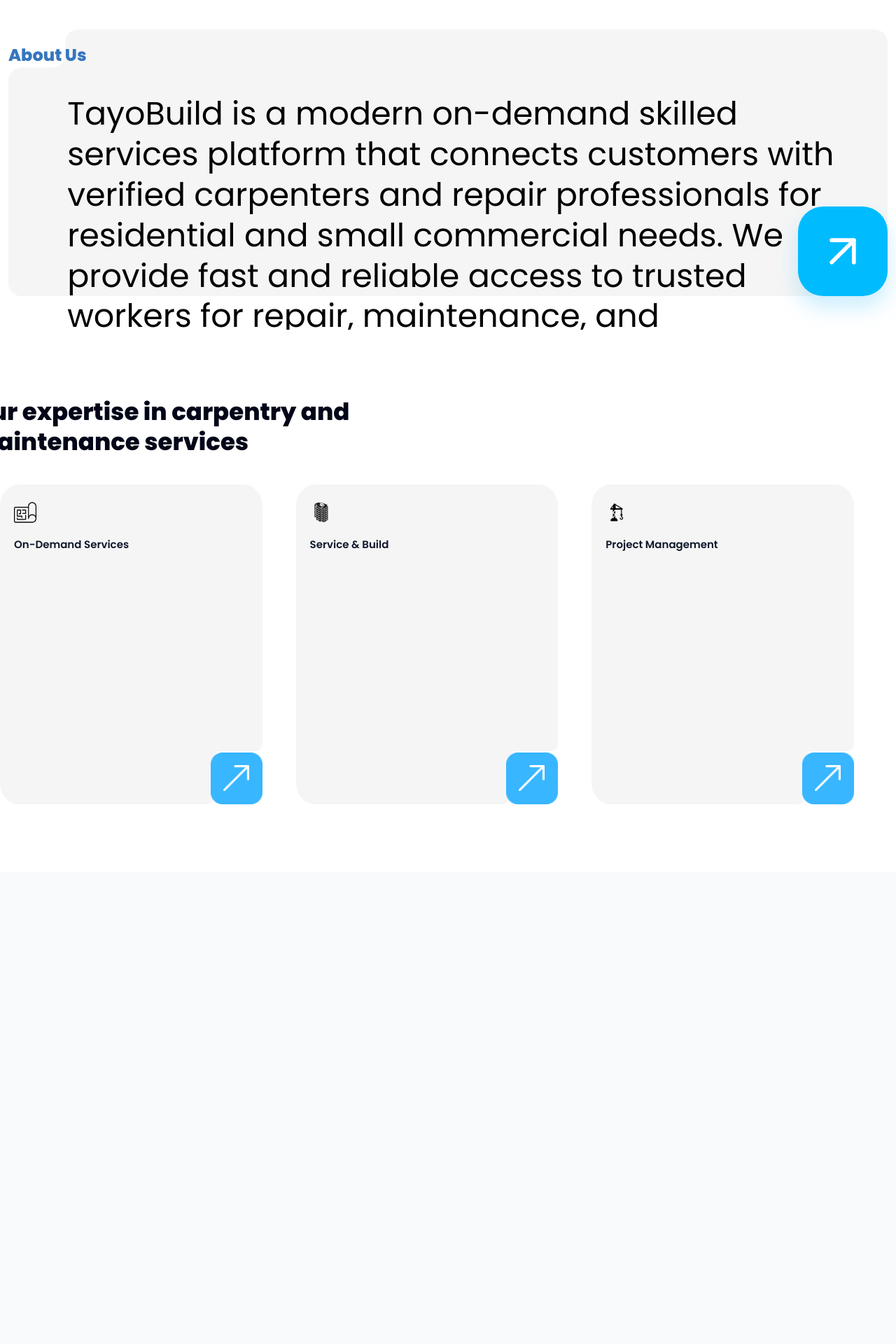
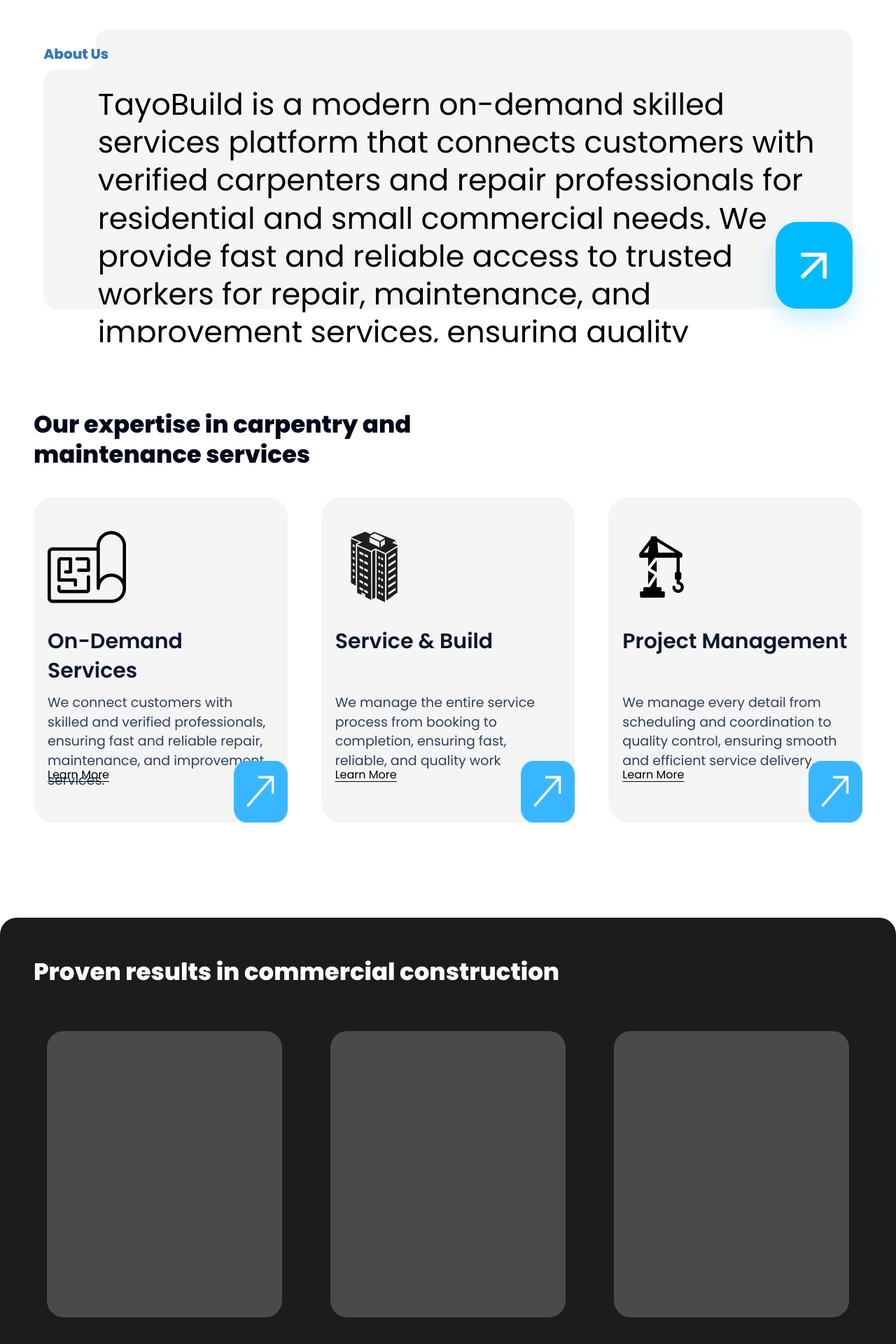
Before and after one commit to jandr003/TayoBuild, a React (Vite) app: page / in a window 1280 px wide. Shown: the part 880-2800 px from the top of the page at 70% size. Before the commit the page ends 2125 px from the top, so only its background shows below. Built offline with nearby package versions, Linux system fonts and the light colour scheme.

Commit message:
Update project

```diff
--- a/src/pages/AboutSection.jsx
+++ b/src/pages/AboutSection.jsx
@@ -1,5 +1,11 @@
 import { ArrowUpRight } from 'lucide-react'
 import subtractImage from '../assets/images/Subtract.png'
+
+const paragraphText = (
+  <>
+    TayoBuild is a modern on-demand skilled services platform that connects customers with verified carpenters and repair professionals for residential and small commercial needs. We provide fast and reliable access to trusted workers for repair, maintenance, and improvement services, ensuring quality workmanship and customer satisfaction in every project.
+  </>
+)
 
 export default function AboutSection() {
   return (
@@ -7,36 +13,57 @@
       id="about"
       className="relative overflow-hidden bg-white px-2 pt-28 pb-10 sm:px-3 sm:pt-32 lg:px-3 lg:pt-40 lg:pb-12"
     >
-      <div className="relative mx-auto h-[350px] w-full max-w-[calc(100vw-1.5rem)] sm:h-[340px] md:h-[360px] lg:aspect-[1332/404] lg:h-auto">
-        <div className="absolute inset-0 lg:hidden">
-          <div className="absolute bottom-[72px] left-[86px] right-0 top-0 rounded-t-2xl bg-[#f4f4f4] sm:bottom-[138px] sm:left-[110px] md:bottom-[148px] md:left-[128px]" />
-          <div className="absolute bottom-0 left-0 right-[72px] top-[54px] rounded-2xl bg-[#f4f4f4] sm:right-[138px] sm:top-[68px] md:right-[148px] md:top-[78px]" />
+      <div className="relative mx-auto w-[97%] max-w-[calc(96vw-1.5rem)] sm:w-[95%] md:w-[93%] lg:hidden">
+        <div className="relative rounded-2xl bg-[#f4f4f4] px-6 pb-24 pt-6 sm:px-10 sm:pb-28 sm:pt-8 md:px-12 md:pb-32 md:pt-9">
+          <div className="absolute left-0 top-0 h-[38px] w-[88px] rounded-br-2xl bg-white sm:h-[42px] sm:w-[102px] md:h-[46px] md:w-[110px]" />
+
+          <p className="relative z-10 top-[-20px] -ml-3 font-['Poppins'] text-[15px] font-extrabold text-[#3676BD] sm:top-[-24px] sm:-ml-4 sm:text-[16px] md:top-[-28px] md:-ml-5 md:text-[17px]">
+            About Us
+          </p>
+
+          <p className="mt-6 font-['Poppins'] text-[25px] font-normal leading-[1.36] text-black sm:mt-7 sm:text-[28px] sm:leading-[1.38] md:mt-8 md:text-[30px] md:leading-[1.36]">
+            {paragraphText}
+          </p>
+
+          <div className="absolute bottom-0 right-0 h-[70px] w-[62px] rounded-tl-2xl bg-white sm:h-[122px] sm:w-[108px] md:h-[130px] md:w-[116px]" />
+
+          <button
+            type="button"
+            className="absolute bottom-0 right-0 z-10 flex h-[58px] w-[52px] items-center justify-center rounded-[16px] bg-sky-400 text-white shadow-[0_16px_30px_rgba(56,189,248,0.26)] transition hover:bg-sky-500 active:scale-95 sm:h-[100px] sm:w-[88px] sm:rounded-[26px] md:h-[108px] md:w-[96px] md:rounded-[28px]"
+            aria-label="Explore about TayoBuild"
+          >
+            <span className="flex h-9 w-9 items-center justify-center sm:h-[68px] sm:w-[68px] md:h-[74px] md:w-[74px]">
+              <ArrowUpRight className="h-8 w-8 sm:h-[60px] sm:w-[60px] md:h-[66px] md:w-[66px]" strokeWidth={1.8} />
+            </span>
+          </button>
         </div>
+      </div>
 
+      <div className="relative mx-auto hidden h-auto w-[92%] lg:block lg:aspect-[1332/460]">
         <img
           src={subtractImage}
           alt=""
-          className="absolute inset-0 hidden h-full w-full object-fill lg:block"
+          className="absolute inset-0 h-full w-full object-fill"
           aria-hidden="true"
         />
 
-        <p className="absolute left-2 top-7 z-10 font-['Poppins'] text-[16px] font-extrabold text-[#3676BD] sm:left-3 sm:top-8 sm:text-[18px] lg:left-[0%] lg:top-[5%] lg:text-[24px]">
+        <p className="absolute left-[0%] top-[5%] z-10 font-['Poppins'] text-[20px] font-extrabold text-[#3676BD]">
           About Us
         </p>
 
-        <div className="absolute left-6 right-[28px] top-[78px] z-10 sm:left-10 sm:right-[90px] sm:top-[88px] md:left-12 md:right-[110px] md:top-[94px] lg:left-[6.7%] lg:right-[2%] lg:top-[24%]">
-          <p className="font-['Poppins'] text-[18px] font-normal leading-[1.36] text-black sm:text-[21px] sm:leading-[1.38] md:text-[24px] md:leading-[1.36] lg:text-[46px] lg:leading-[1.26]">
-            TayoBuild is a modern on-demand skilled services platform that connects customers with verified carpenters and repair professionals for residential and small commercial needs. We provide fast and reliable access to trusted workers for repair, maintenance, and improvement services, ensuring quality workmanship and <br className="lg:hidden" />customer satisfaction <br className="hidden lg:block" />in every project.
+        <div className="absolute left-[6.7%] right-[2%] top-[20%] z-10">
+          <p className="font-['Poppins'] text-[43px] font-normal leading-[1.26] text-black">
+            TayoBuild is a modern on-demand skilled services platform that connects customers with verified carpenters and repair professionals for residential and small commercial needs. We provide fast and reliable access to trusted workers for repair, maintenance, and improvement services, ensuring quality workmanship and <br />customer satisfaction in every project.
           </p>
         </div>
 
         <button
           type="button"
-          className="absolute bottom-0 right-0 z-10 flex h-[62px] w-[62px] items-center justify-center rounded-[18px] bg-sky-400 text-white shadow-[0_16px_30px_rgba(56,189,248,0.26)] transition hover:bg-sky-500 active:scale-95 sm:h-[120px] sm:w-[120px] sm:rounded-[34px] md:h-[128px] md:w-[128px] md:rounded-[36px] lg:h-[128px] lg:w-[128px] lg:rounded-[36px]"
+          className="absolute bottom-0 right-0 z-10 flex h-[124px] w-[110px] items-center justify-center rounded-[31px] bg-sky-400 text-white shadow-[0_16px_30px_rgba(56,189,248,0.26)] transition hover:bg-sky-500 active:scale-95"
           aria-label="Explore about TayoBuild"
         >
-          <span className="flex h-10 w-10 items-center justify-center sm:h-[80px] sm:w-[80px] md:h-[86px] md:w-[86px] lg:h-[86px] lg:w-[86px]">
-            <ArrowUpRight className="h-9 w-9 sm:h-[72px] sm:w-[72px] md:h-[76px] md:w-[76px] lg:h-[76px] lg:w-[76px]" strokeWidth={1.8} />
+          <span className="flex h-[82px] w-[82px] items-center justify-center">
+            <ArrowUpRight className="h-[75px] w-[75px]" strokeWidth={1.8} />
           </span>
         </button>
       </div>
--- a/src/pages/Home.jsx
+++ b/src/pages/Home.jsx
@@ -13,6 +13,7 @@
 import reviewAvatarThree from '../assets/images/Ellipse 08.png'
 import AboutSection from './AboutSection.jsx'
 import ServicesSelection from './ServicesSelection.jsx'
+import ProjectsSelection from './ProjectsSelection.jsx'
 
 const desktopBuildingSlides = [
   buildNowImage,
@@ -283,6 +284,7 @@
 
       <AboutSection />
       <ServicesSelection />
+      <ProjectsSelection />
     </main>
   )
 }
--- a/src/pages/ProjectsSelection.jsx
+++ b/src/pages/ProjectsSelection.jsx
@@ -0,0 +1,34 @@
+const projectCards = [
+	{ id: 1 },
+	{ id: 2 },
+	{ id: 3 },
+	{ id: 4 },
+	{ id: 5 },
+	{ id: 6 },
+]
+
+export default function ProjectsSelection() {
+	return (
+		<section
+			id="projects"
+			className="mx-auto my-10 max-w-[1350px] rounded-[24px] bg-[#1c1c1c] px-4 py-10 sm:px-8 sm:py-12 lg:px-12 lg:py-14"
+		>
+			<div className="mx-auto max-w-[1250px]">
+				<h2 className="font-['Poppins'] text-[24px] font-black leading-[1.25] text-white sm:text-[30px] lg:text-[34px]">
+					Proven results in commercial construction
+				</h2>
+
+				<div className="mt-10 grid grid-cols-1 gap-6 sm:grid-cols-2 sm:gap-8 lg:grid-cols-3 lg:gap-8">
+					{projectCards.map((project) => (
+						<div
+							key={project.id}
+							className="flex aspect-[0.82] w-full items-center justify-center"
+						>
+							<div className="h-[90%] w-[90%] rounded-[24px] bg-[#4a4a4a] transition-transform duration-300 hover:-translate-y-1" />
+						</div>
+					))}
+				</div>
+			</div>
+		</section>
+	)
+}
--- a/src/pages/ServicesSelection.jsx
+++ b/src/pages/ServicesSelection.jsx
@@ -13,16 +13,22 @@
 const serviceCards = [
 	{
 		title: 'On-Demand Services',
+		description:
+			'We connect customers with skilled and verified professionals, ensuring fast and reliable repair, maintenance, and improvement services.',
 		iconBlack: onDemandBlack,
 		iconWhite: onDemandWhite,
 	},
 	{
 		title: 'Service & Build',
+		description:
+			'We manage the entire service process from booking to completion, ensuring fast, reliable, and quality work',
 		iconBlack: serviceBuildBlack,
 		iconWhite: serviceBuildWhite,
 	},
 	{
 		title: 'Project Management',
+		description:
+			'We manage every detail from scheduling and coordination to quality control, ensuring smooth and efficient service delivery.',
 		iconBlack: projectManagementBlack,
 		iconWhite: projectManagementWhite,
 	},
@@ -34,10 +40,10 @@
 	return (
 		<section
 			id="services"
-			className="bg-white pl-4 pr-4 py-16 sm:pl-1 sm:pr-8 sm:py-20 lg:pl-0 lg:pr-[4.7%] lg:py-24"
+			className="bg-white px-4 py-16 sm:px-8 sm:py-20 lg:px-12 lg:py-24"
 		>
 			<div className="mx-auto max-w-[1440px]">
-				<h2 className="font-['Poppins'] text-[24px] font-black leading-[1.25] text-slate-950 sm:text-[30px] lg:text-[34px] lg:-ml-10">
+				<h2 className="font-['Poppins'] text-[24px] font-black leading-[1.25] text-slate-950 sm:text-[30px] lg:text-[34px]">
 					Our expertise in carpentry and<br />maintenance services
 				</h2>
 
@@ -49,7 +55,7 @@
 							<article
 								key={card.title}
 								onClick={() => setSelectedTitle(card.title)}
-								className={`group relative aspect-[0.76] cursor-pointer transition-transform duration-300 sm:aspect-[0.82] ${
+								className={`group relative aspect-[0.72] cursor-pointer transition-transform duration-300 sm:aspect-[0.78] ${
 									isActive ? 'scale-[1.03]' : 'scale-100 hover:-translate-y-1'
 								}`}
 							>
@@ -75,25 +81,34 @@
 									<img
 										src={card.iconBlack}
 										alt=""
-										className="absolute left-5 top-6 z-10 h-8 w-8 transition-opacity duration-300 group-hover:opacity-0"
+										className="absolute left-5 top-[44px] z-10 h-28 w-28 transition-opacity duration-300 group-hover:opacity-0"
 									/>
 								)}
 								{card.iconWhite && (
 									<img
 										src={card.iconWhite}
 										alt=""
-										className="absolute left-5 top-6 z-10 h-8 w-8 opacity-0 transition-opacity duration-300 group-hover:opacity-100"
+										className="absolute left-5 top-[44px] z-10 h-28 w-28 opacity-0 transition-opacity duration-300 group-hover:opacity-100"
 									/>
 								)}
 
 								<h3
-									className={`absolute left-5 top-[76px] z-10 max-w-[70%] font-['Poppins'] text-[15px] font-semibold leading-snug transition-colors duration-300 ${
+									className={`absolute left-5 top-[186px] z-10 max-w-[90%] font-['Poppins'] text-[30px] font-semibold leading-snug transition-colors duration-300 ${
 										isActive ? 'text-white' : 'text-slate-900 group-hover:text-white'
 									}`}
 								>
 									{card.title}
 								</h3>
 
+								{card.description && (
+									<p
+										className={`absolute left-5 right-5 top-[280px] z-10 font-['Poppins'] text-[19px] font-normal leading-[1.45] transition-colors duration-300 ${
+											isActive ? 'text-white/90' : 'text-slate-700 group-hover:text-white/90'
+										}`}
+									>
+										{card.description}
+									</p>
+								)}
 
 								<button
 									type="button"
@@ -101,10 +116,22 @@
 										e.stopPropagation()
 										setSelectedTitle(card.title)
 									}}
-									className="absolute bottom-0 right-0 z-10 h-[74px] w-[74px] active:scale-95"
+									className={`absolute bottom-14 left-5 z-10 font-['Poppins'] text-[36px] font-semibold underline underline-offset-4 transition-colors duration-300 ${
+										isActive ? 'text-white' : 'text-black group-hover:text-white'
+									}`}
+								>
+									Learn More
+								</button>
+
+								<button
+									type="button"
+									onClick={(e) => {
+										e.stopPropagation()
+										setSelectedTitle(card.title)
+									}}
+									className="absolute bottom-0 right-0 z-10 h-[88px] w-[77px] active:scale-95"
 									aria-label={`Explore ${card.title}`}
 								>
-
 									<img
 										src={arrowButtonUnselected}
 										alt=""
```
